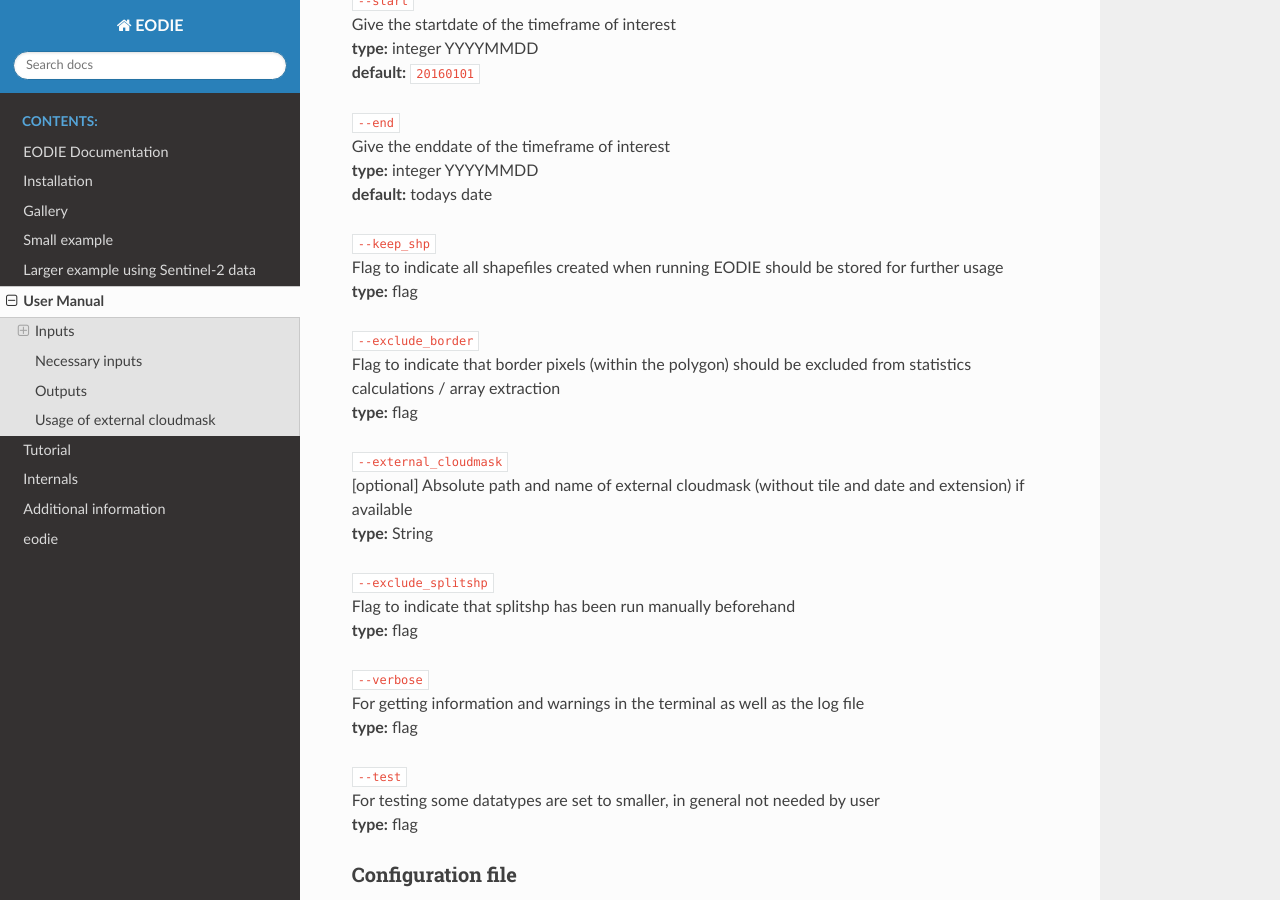
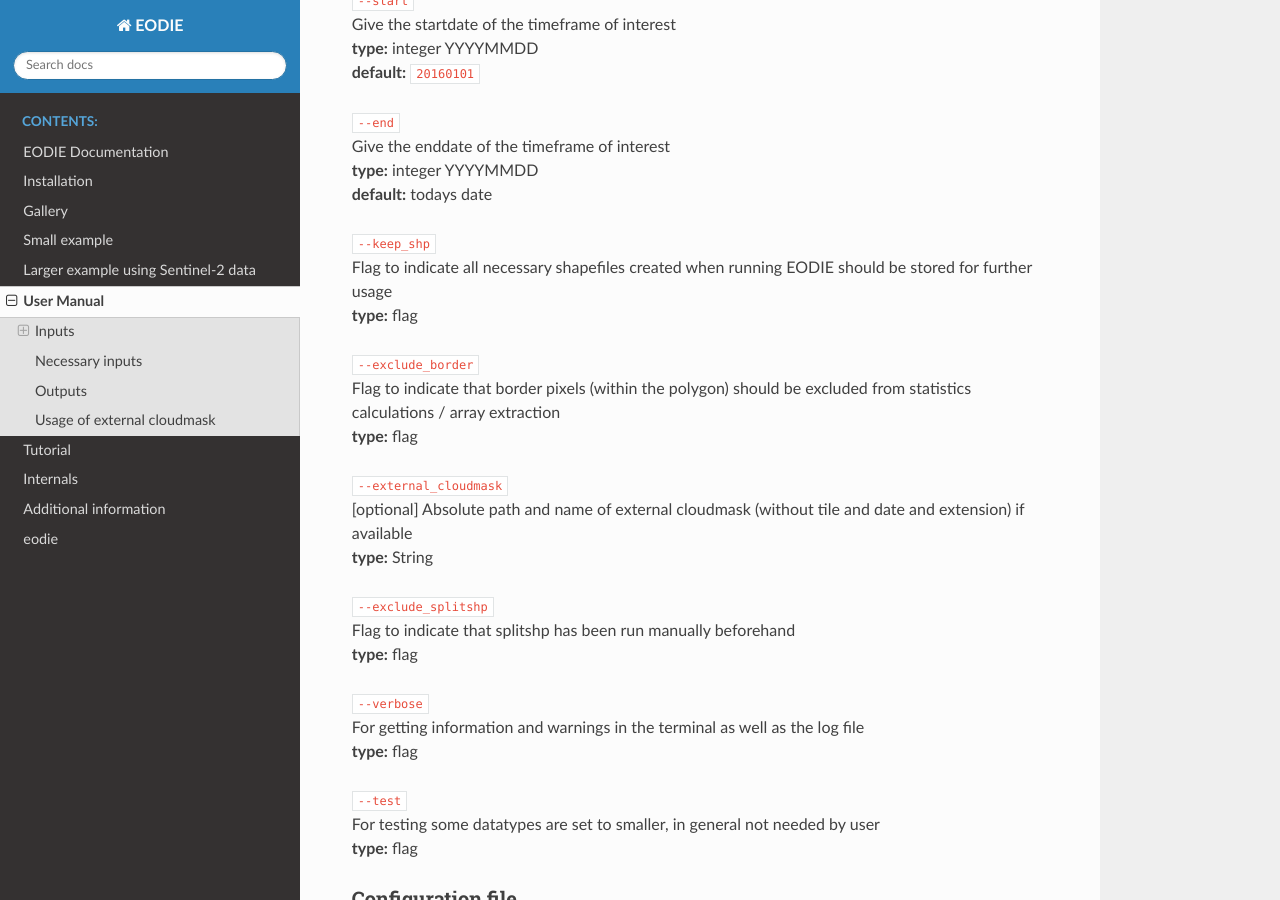
Before and after one commit to samumantha/EODIE, a Sphinx documentation site: the page built from docs/Use.rst, in a window 1280 px wide and 900 px high, scrolled down 2385 px. Built offline with Sphinx 7.4.7 and the Read the Docs theme 2.0.0, drawn with Linux system fonts in a browser that asks for light colours.

Commit message:
only necessary shpfiles are kept with keep_shp, related #87

```diff
--- a/docs/Use.rst
+++ b/docs/Use.rst
@@ -85,7 +85,7 @@ Note that some parameters have options, some have defaults and some are optional
 | **default:** todays date
 
 | ``--keep_shp``
-| Flag to indicate all shapefiles created when running EODIE should be stored for further usage
+| Flag to indicate all necessary shapefiles created when running EODIE should be stored for further usage
 | **type:** flag
 
 | ``--exclude_border``
```
